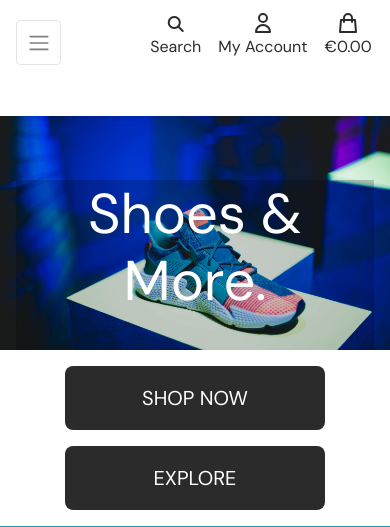
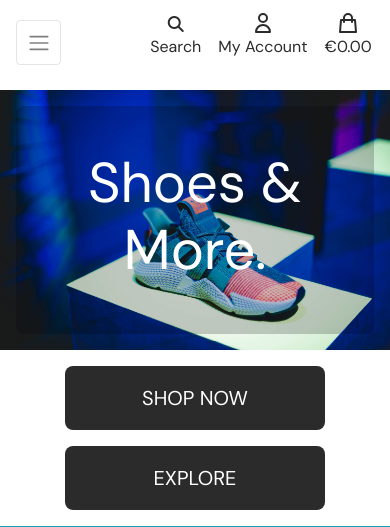
Before and after one commit to CarolinaCobo/styx, a Django app: page / in a window 390 px wide. Shown: the top 527 px of the page. Run offline with Django 3.2, Linux system fonts and the light colour scheme; parts of the project's set-up code (start-up, migrations or seed data) failed here and were passed over; some libraries are stand-ins or nearby versions.

Commit message:
style: fix style in hero image and error in displaying fluid containers

```diff
--- a/home/templates/home/index.html
+++ b/home/templates/home/index.html
@@ -13,7 +13,7 @@
 
 <div class="position-relative overflow-hidden p-3 p-md-5 m-md-3 text-center bg-light homepage-image">
     <div class="background-opacity">
-        <div class="col-md-5 p-lg-5 mx-auto my-5 hero-text">
+        <div class="hero-text">
             <h1 class="display-4 ">Shoes & More.</h1>
         </div>
     </div>
--- a/static/css/base.css
+++ b/static/css/base.css
@@ -64,6 +64,7 @@
   background-image: url('/media/homepage.jpeg');
   background-size: cover;
   background-position: center;
+  height: 600px;
 }
 
 .hero-text {
@@ -72,9 +73,13 @@
 }
 
 .background-opacity {
+  align-items: center;
+  border-radius: 8px;
+  background-color: rgba(0, 0, 0, 0.2);
+  display: flex;
   height: 100%;
-  width: 100%;
-  background-color: rgba(0, 0, 0, 0.2);
+  justify-content: center;
+
 }
 /**********************************************  END hero image  */
 
@@ -408,21 +413,6 @@
 
 
 /**************************************************** Media Queries */
-
-/* Slightly larger container on xl screens */
-@media (min-width: 1200px) {
-  .container {
-    max-width: 80%;
-  }
-}
-
-/* fixed top navbar only on medium and up */
-@media (min-width: 1200px) {
-  .container {
-    max-width: 80%;
-  }
-}
-
 /* Fixed top navbar only on medium and up */
 @media (min-width: 992px) {
   .fixed-top-desktop-only {
@@ -430,21 +420,9 @@
       top: 0;
       right: 0;
       left: 0;
-      z-index: 1030;
+      z-index: 2;
   }
 
-}
-
-
-/* Pad the top a bit when navbar is collapsed on mobile */
-@media (max-width: 991px) {
-  body {
-    height: calc(100vh - 116px);
-  }
-
-  .header-container {
-    padding-top: 116px;
-  }
 }
 
 /* pad the top a bit when navbar is collapsed on mobile */
@@ -484,6 +462,10 @@
     font-size: 0.9rem;
   }
 
+  .homepage-image {
+    height: 400px;
+  }
+
   /* Buttons */
 
   .btn.btn-outline-black.border-radius-default ,
@@ -503,3 +485,32 @@
   }
 
 }
+
+.header-container {
+  padding-top: 116px;
+}
+
+/* Pad the top a bit when navbar is collapsed on mobile */
+@media (max-width: 991px) {
+  body {
+    height: calc(100vh - 116px);
+  }
+
+  .header-container {
+    padding-top: 90px;
+  }
+}
+
+/* Slightly larger container on xl screens */
+@media (min-width: 1200px) {
+  .container {
+    max-width: 80%;
+  }
+}
+
+/* fixed top navbar only on medium and up */
+@media (min-width: 1200px) {
+  .container {
+    max-width: 80%;
+  }
+}
--- a/styx/settings.py
+++ b/styx/settings.py
@@ -30,10 +30,7 @@
 
 
 # SECURITY WARNING: don't run with debug turned on in production!
-if 'DEVELOPMENT' in os.environ:
-    DEBUG = True
-else:
-    DEBUG = False
+DEBUG = 'DEVELOPMENT' in os.environ
 
 ALLOWED_HOSTS = ['styx-shoes.herokuapp.com', '*']
 
--- a/templates/includes/main-nav.html
+++ b/templates/includes/main-nav.html
@@ -1,7 +1,7 @@
 <div class="collapse navbar-collapse" id="main-nav">
     <ul class="navbar-nav w-auto mx-auto">
         <li class="nav-item d-block d-md-none">
-            <a class="logo-font font-weight-bold nav-link text-black" href="{% url 'home' %}" id="home-link">
+            <a class="logo-font font-weight-bold nav-link text-black mr-5" href="{% url 'home' %}" id="home-link">
                 Home
             </a>
         </li>
```
